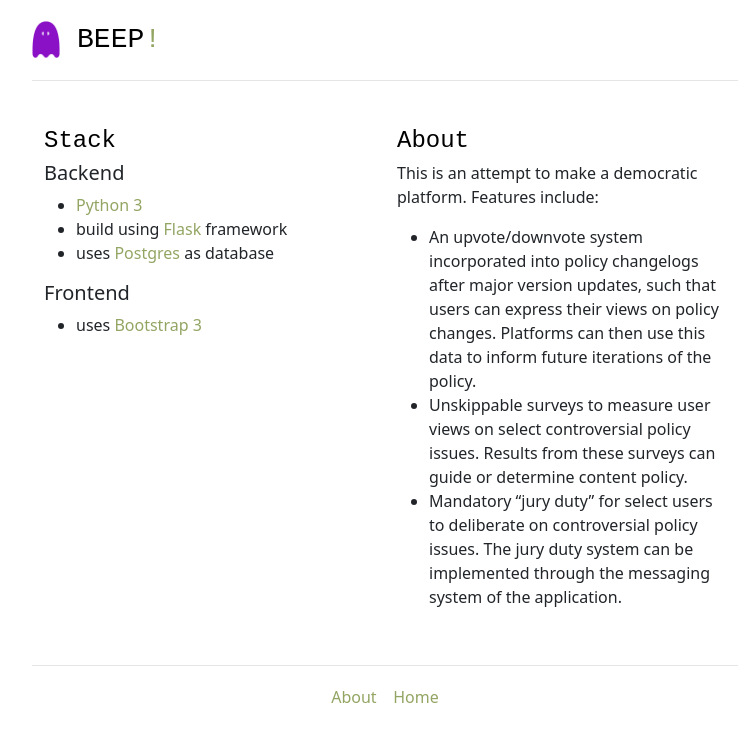
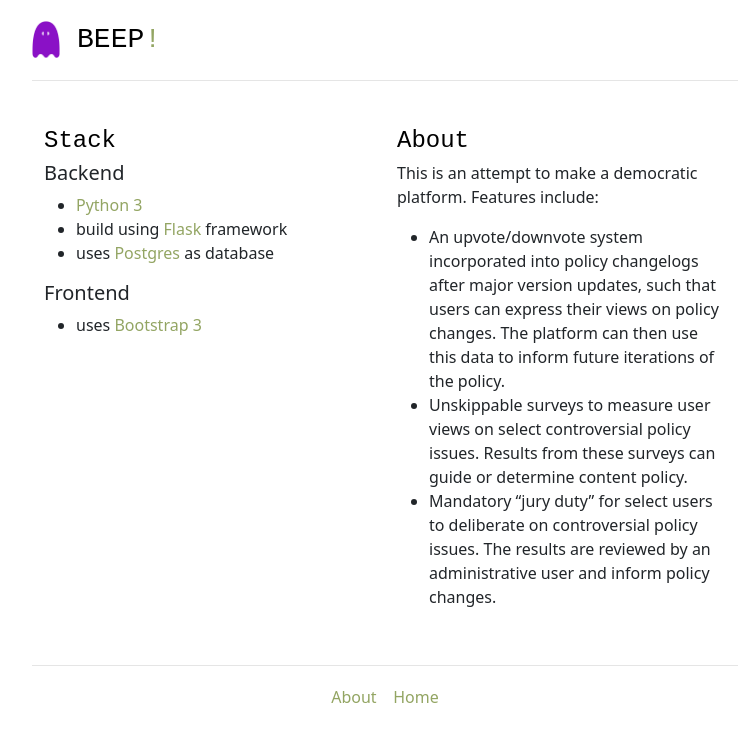
Before and after one commit to charlottemlong/globalaffairs, a Flask app: page /about in a window 1280 px wide. Shown: the top 742 px of the page, without its empty margins (255-1005 px from the left). Run offline with Flask 2, Linux system fonts and the light colour scheme; some libraries are stand-ins or nearby versions.

Commit message:
Minor text changes

```diff
--- a/project/templates/about.html
+++ b/project/templates/about.html
@@ -23,7 +23,7 @@
             <li>An upvote/downvote system incorporated into policy
                 changelogs after major version updates, such that
                 users can express their views on policy changes.
-                Platforms can then use this data to inform
+                The platform can then use this data to inform
                 future iterations of the policy.
             </li>
             <li>Unskippable surveys to measure user views on select
@@ -32,10 +32,8 @@
                 surveys can guide or determine content policy.
             </li>
             <li>Mandatory “jury duty” for select users to deliberate
-                on controversial policy issues.
-                The jury duty system
-                    can be implemented through the messaging system of the
-                    application.
+                on controversial policy issues. The results are reviewed
+                by an administrative user and inform policy changes.
             </li>
         </ul>
     </div>
--- a/project/templates/jury.html
+++ b/project/templates/jury.html
@@ -36,7 +36,7 @@
 <script>
 // Set the date we're counting down to and adjust month because of python & javascript differences
 var month = (parseInt("{{issue.end_date.month}}") - 1)
-var countDownDate = new Date("{{issue.end_date.year}}", 9, "{{issue.end_date.day}}", "{{issue.end_date.hour}}", "{{issue.end_date.minute}}", "{{issue.end_date.second}}", 0);
+var countDownDate = new Date("{{issue.end_date.year}}", month, "{{issue.end_date.day}}", "{{issue.end_date.hour}}", "{{issue.end_date.minute}}", "{{issue.end_date.second}}", 0);
 
 // Update the count down every 1 second
 //adapted from https://www.w3schools.com/howto/howto_js_countdown.asp
```
Also changed, not shown: project/database.db.
